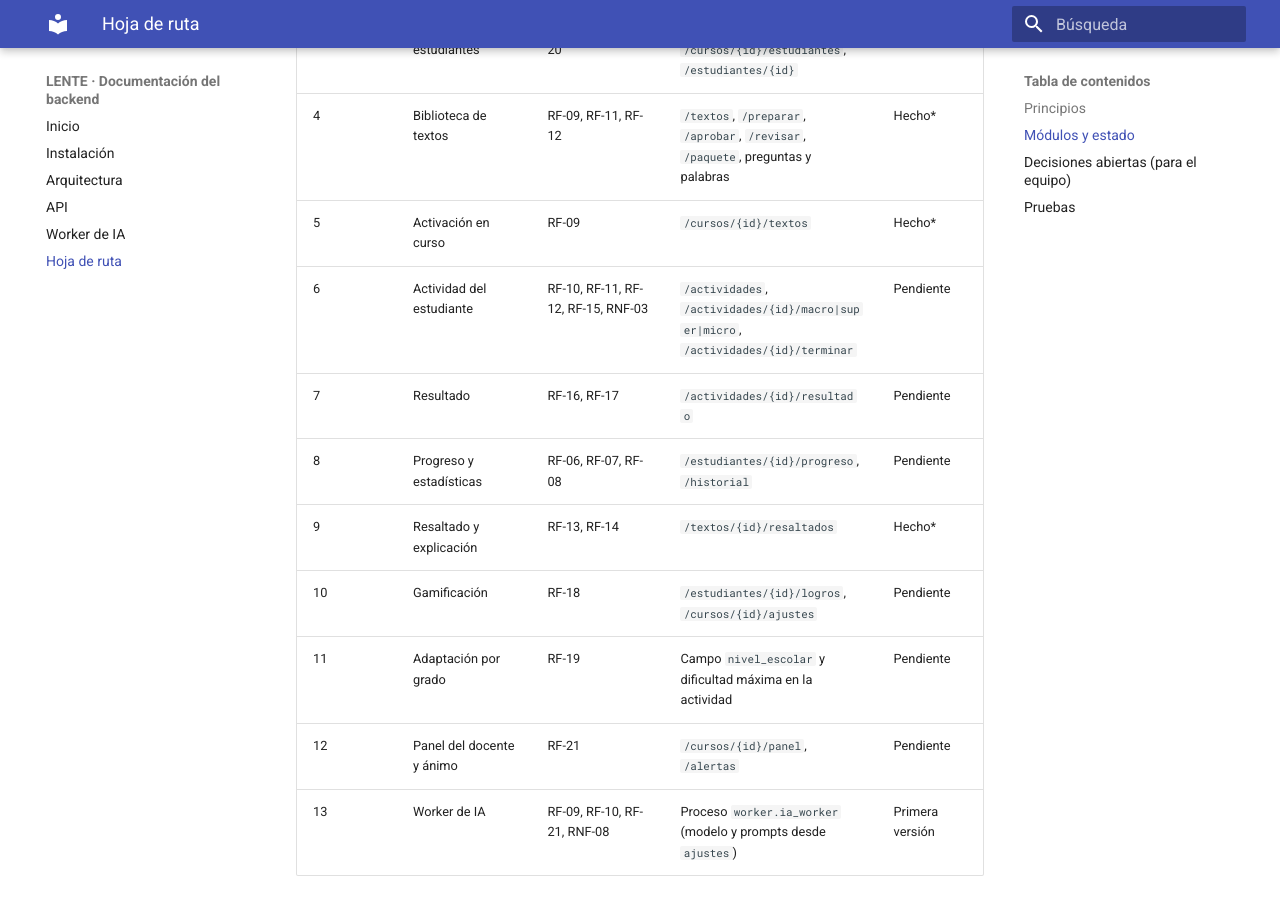
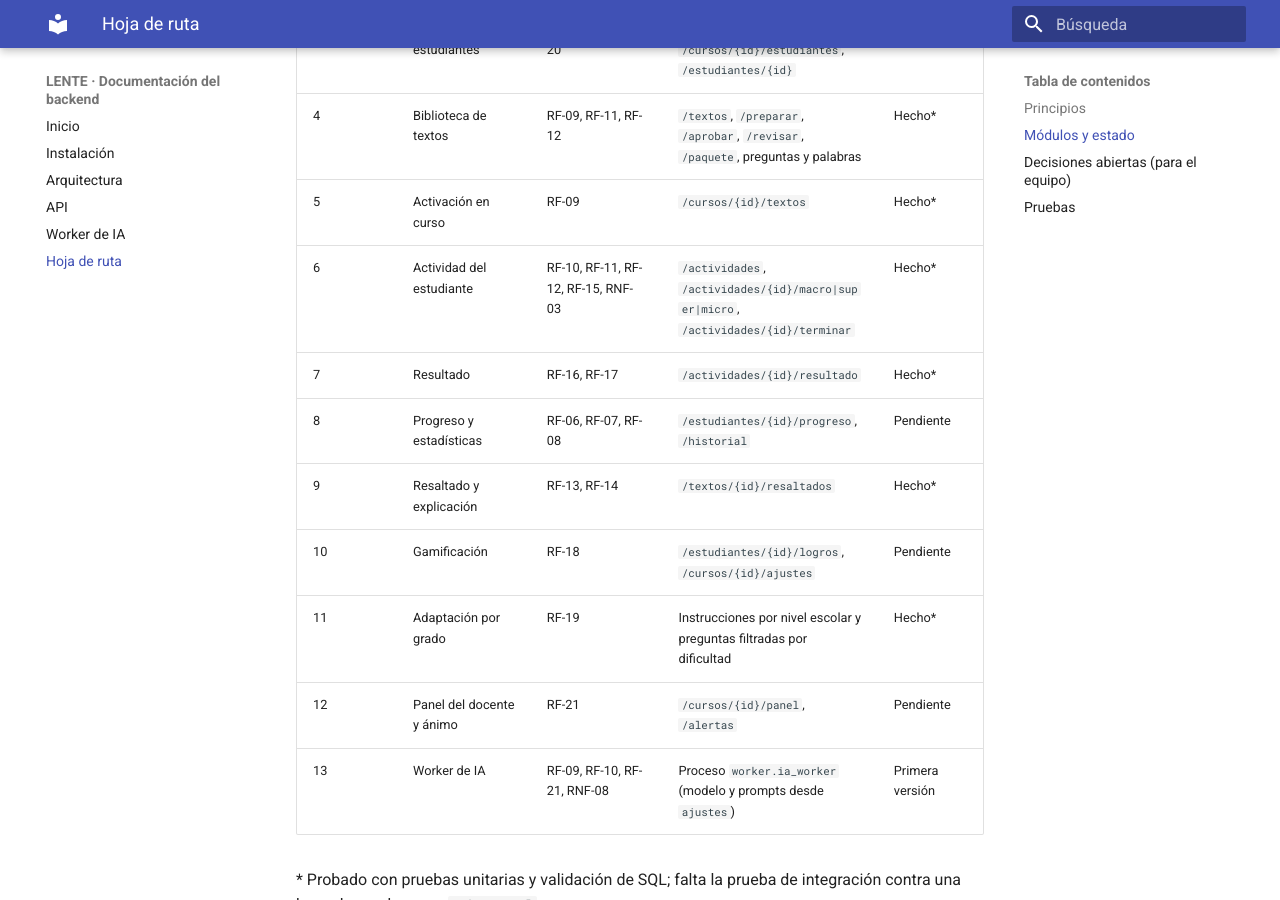
Before and after one commit to mvega09/lente, an MkDocs documentation site: the page built from docs/hoja-de-ruta.md, in a window 1280 px wide and 900 px high, scrolled down 879 px. Built offline with MkDocs 1.6.1 and Material for MkDocs 9.7.7, drawn with Linux system fonts in a browser that asks for light colours.

Commit message:
Hoja de ruta: actividad, resultado y adaptación por grado
Co-Authored-By: Claude Opus 5.5 <noreply@anthropic.com>

```diff
--- a/docs/hoja-de-ruta.md
+++ b/docs/hoja-de-ruta.md
@@ -24,12 +24,12 @@ Basada en el *Levantamiento de requerimientos v1.1 (IA)*, el esquema
 | 3 | Cursos y estudiantes | RF-03, RF-05, RF-20 | `/cursos`, `/cursos/{id}/estudiantes`, `/estudiantes/{id}` | Hecho* |
 | 4 | Biblioteca de textos | RF-09, RF-11, RF-12 | `/textos`, `/preparar`, `/aprobar`, `/revisar`, `/paquete`, preguntas y palabras | Hecho* |
 | 5 | Activación en curso | RF-09 | `/cursos/{id}/textos` | Hecho* |
-| 6 | Actividad del estudiante | RF-10, RF-11, RF-12, RF-15, RNF-03 | `/actividades`, `/actividades/{id}/macro|super|micro`, `/actividades/{id}/terminar` | Pendiente |
-| 7 | Resultado | RF-16, RF-17 | `/actividades/{id}/resultado` | Pendiente |
+| 6 | Actividad del estudiante | RF-10, RF-11, RF-12, RF-15, RNF-03 | `/actividades`, `/actividades/{id}/macro|super|micro`, `/actividades/{id}/terminar` | Hecho* |
+| 7 | Resultado | RF-16, RF-17 | `/actividades/{id}/resultado` | Hecho* |
 | 8 | Progreso y estadísticas | RF-06, RF-07, RF-08 | `/estudiantes/{id}/progreso`, `/historial` | Pendiente |
 | 9 | Resaltado y explicación | RF-13, RF-14 | `/textos/{id}/resaltados` | Hecho* |
 | 10 | Gamificación | RF-18 | `/estudiantes/{id}/logros`, `/cursos/{id}/ajustes` | Pendiente |
-| 11 | Adaptación por grado | RF-19 | Campo `nivel_escolar` y dificultad máxima en la actividad | Pendiente |
+| 11 | Adaptación por grado | RF-19 | Instrucciones por nivel escolar y preguntas filtradas por dificultad | Hecho* |
 | 12 | Panel del docente y ánimo | RF-21 | `/cursos/{id}/panel`, `/alertas` | Pendiente |
 | 13 | Worker de IA | RF-09, RF-10, RF-21, RNF-08 | Proceso `worker.ia_worker` (modelo y prompts desde `ajustes`) | Primera versión |
 
```
